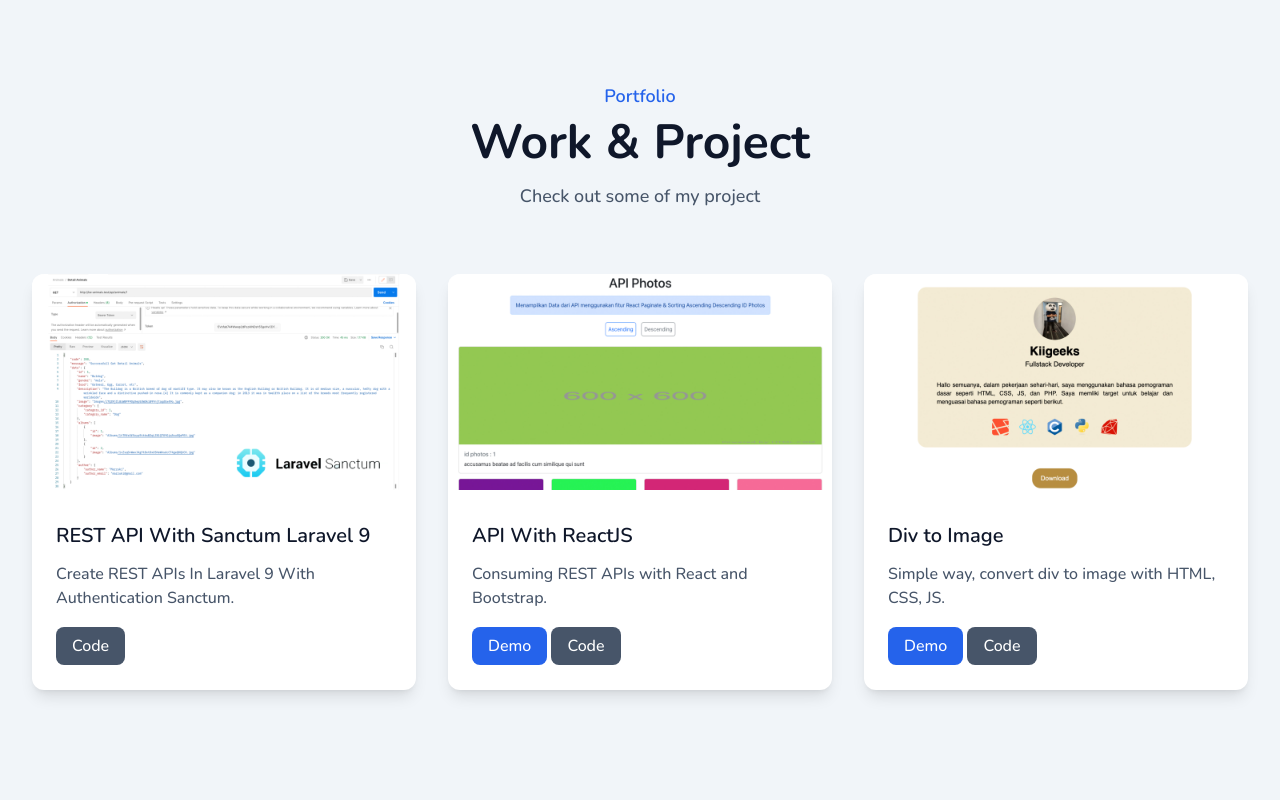
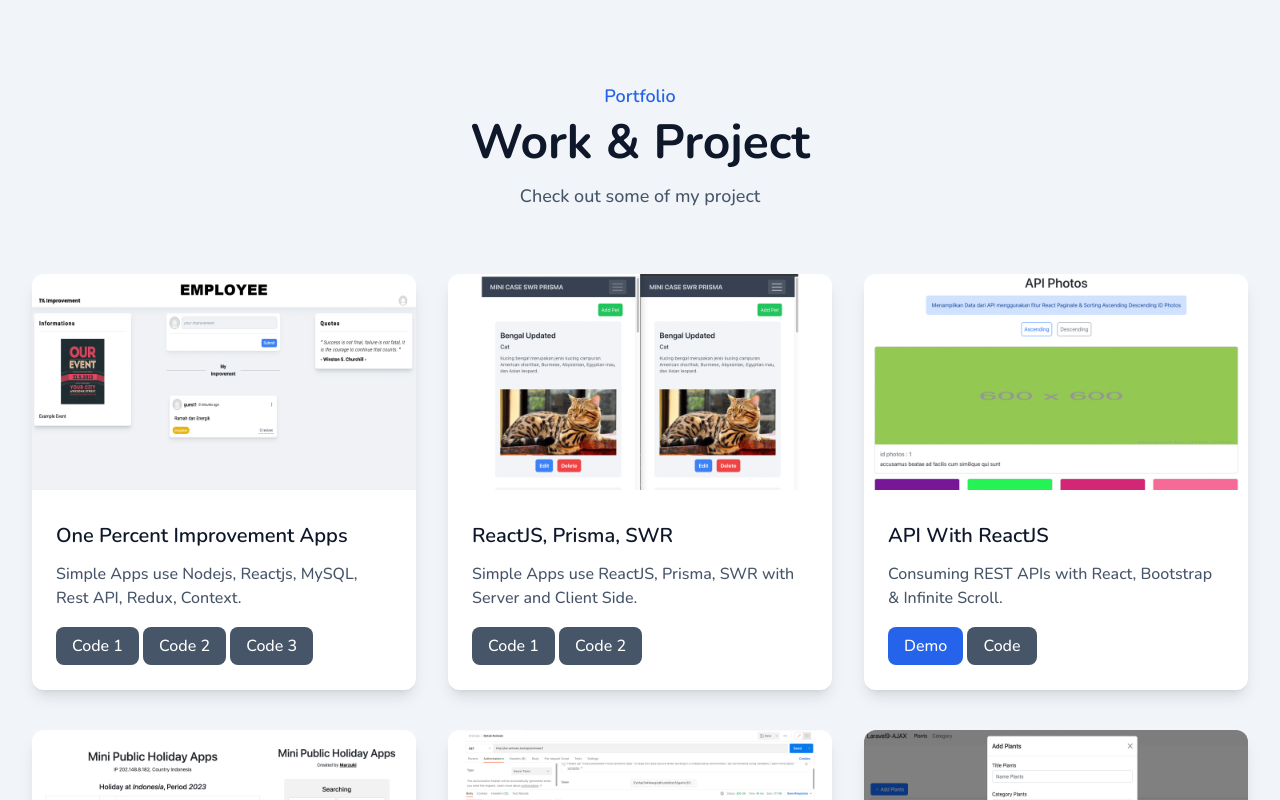
Before and after one commit to kiigeeks/kiigeeks.github.io, a website: page index.html in a window 1280 px wide. Shown: the part 2000-2800 px from the top of the page. Drawn offline with nearby package versions, Linux system fonts and the light colour scheme.

Commit message:
Update Project

```diff
--- a/index.html
+++ b/index.html
@@ -71,7 +71,7 @@
                     </h1>
                     <h2 class="font-medium text-dark dark:text-white text-lg lg:text-2xl mb-5">I'm a <span id="role" class="font-bold italic"></span></h2>
                     <p class="font-medium text-secondary dark:text-third mb-10 leading-relaxed">
-                        I have 5+ years of experience and using technologies like PHP, Bootsrap, MySQL.
+                        I have 5+ years of experience and using technologies like PHP(Native, laravel), Javascript(ReactJS, NodeJs), Bootsrap, TailwindCSS, MySQL.
                     </p>
                     <form method="get" action="./dist/doc/CV Ahmad Marzuki EN.pdf">
                         <button type="submit" class="text-base font-semibold text-white bg-primary py-3 px-8 rounded-full hover:shadow-lg hover:opacity-80 transition duration-300 ease-in-out ">My Curriculum Vitae </button>
@@ -252,6 +252,62 @@
             <div class="flex flex-wrap items-center justify-center">
                 <div class="w-full px-4 lg:w-1/2 xl:w-1/3">
                     <div class="bg-white dark:bg-dark rounded-xl shadow-lg overflow-hidden mb-10">
+                        <img src="./dist/img/project/onepercent.jpg" alt="programing" class="w-full">
+                        <div class="py-8 px-6">
+                            <h3>
+                                <a href="" class="block mb-3 font-semibold text-xl text-dark dark:text-white hover:text-primary truncate">One Percent Improvement Apps</a>
+                            </h3>
+                            <p class="font-medium text-base text-secondary dark:text-third mb-6">Simple Apps use Nodejs, Reactjs, MySQL, Rest API, Redux, Context.</p>
+                            <!-- <a href="" target="_blank" class="font-medium text-small text-white bg-primary py-2 px-4 rounded-lg hover:opacity-80">Demo</a> -->
+                            <a href="https://github.com/kiigeeks/One-Percent-Improvement-Client-Employee" target="_blank" class="font-medium text-small text-white bg-secondary py-2 px-4 rounded-lg hover:opacity-80">Code 1</a>
+                            <a href="https://github.com/kiigeeks/One-Percent-Improvement-Client-Admin" target="_blank" class="font-medium text-small text-white bg-secondary py-2 px-4 rounded-lg hover:opacity-80">Code 2</a>
+                            <a href="https://github.com/kiigeeks/One-Percent-Improvement-Server" target="_blank" class="font-medium text-small text-white bg-secondary py-2 px-4 rounded-lg hover:opacity-80">Code 3</a>
+                        </div>
+                    </div>
+                </div>
+                <div class="w-full px-4 lg:w-1/2 xl:w-1/3">
+                    <div class="bg-white dark:bg-dark rounded-xl shadow-lg overflow-hidden mb-10">
+                        <img src="./dist/img/project/prismaSwr.jpg" alt="programing" class="w-full">
+                        <div class="py-8 px-6">
+                            <h3>
+                                <a href="" class="block mb-3 font-semibold text-xl text-dark dark:text-white hover:text-primary truncate">ReactJS, Prisma, SWR</a>
+                            </h3>
+                            <p class="font-medium text-base text-secondary dark:text-third mb-6">Simple Apps use ReactJS, Prisma, SWR with Server and Client Side.</p>
+                            <!-- <a href="" target="_blank" class="font-medium text-small text-white bg-primary py-2 px-4 rounded-lg hover:opacity-80">Demo</a> -->
+                            <a href="https://github.com/kiigeeks/ReactJS-Prisma-SWR-Client" target="_blank" class="font-medium text-small text-white bg-secondary py-2 px-4 rounded-lg hover:opacity-80">Code 1</a>
+                            <a href="https://github.com/kiigeeks/ReactJS-Prisma-SWR-Server" target="_blank" class="font-medium text-small text-white bg-secondary py-2 px-4 rounded-lg hover:opacity-80">Code 2</a>
+                        </div>
+                    </div>
+                </div>
+                <div class="w-full px-4 lg:w-1/2 xl:w-1/3">
+                    <div class="bg-white dark:bg-dark rounded-xl shadow-lg overflow-hidden mb-10">
+                        <img src="./dist/img/project/apiReact.jpg" alt="programing" class="w-full">
+                        <div class="py-8 px-6">
+                            <h3>
+                                <a href="" class="block mb-3 font-semibold text-xl text-dark dark:text-white hover:text-primary truncate">API With ReactJS</a>
+                            </h3>
+                            <p class="font-medium text-base text-secondary dark:text-third mb-6">Consuming REST APIs with React, Bootstrap & Infinite Scroll.</p>
+                            <a href="https://reactjs-fundamental.vercel.app/" target="_blank" class="font-medium text-small text-white bg-primary py-2 px-4 rounded-lg hover:opacity-80">Demo</a>
+                            <a href="https://github.com/kiigeeks/reactjs-fundamental" target="_blank" class="font-medium text-small text-white bg-secondary py-2 px-4 rounded-lg hover:opacity-80">Code</a>
+                        </div>
+                    </div>
+                </div>
+
+                <div class="w-full px-4 lg:w-1/2 xl:w-1/3">
+                    <div class="bg-white dark:bg-dark rounded-xl shadow-lg overflow-hidden mb-10">
+                        <img src="./dist/img/project/minipublicholiday.jpg" alt="programing" class="w-full">
+                        <div class="py-8 px-6">
+                            <h3>
+                                <a href="" class="block mb-3 font-semibold text-xl text-dark dark:text-white hover:text-primary truncate">Mini Public Holiday Apps</a>
+                            </h3>
+                            <p class="font-medium text-base text-secondary dark:text-third mb-6">Consume API from geolocation and nager date (World Public Holiday).</p>
+                            <a href="https://mini-worldwide-public-holiday-apps.vercel.app/" target="_blank" class="font-medium text-small text-white bg-primary py-2 px-4 rounded-lg hover:opacity-80">Demo</a>
+                            <a href="https://github.com/kiigeeks/Public-Holiday-Apps" target="_blank" class="font-medium text-small text-white bg-secondary py-2 px-4 rounded-lg hover:opacity-80">Code</a>
+                        </div>
+                    </div>
+                </div>
+                <div class="w-full px-4 lg:w-1/2 xl:w-1/3">
+                    <div class="bg-white dark:bg-dark rounded-xl shadow-lg overflow-hidden mb-10">
                         <img src="./dist/img/project/laravelSanctum.jpg" alt="programing" class="w-full">
                         <div class="py-8 px-6">
                             <h3>
@@ -265,27 +321,14 @@
                 </div>
                 <div class="w-full px-4 lg:w-1/2 xl:w-1/3">
                     <div class="bg-white dark:bg-dark rounded-xl shadow-lg overflow-hidden mb-10">
-                        <img src="./dist/img/project/apiReact.jpg" alt="programing" class="w-full">
+                        <img src="./dist/img/project/larajax.jpg" alt="programing" class="w-full">
                         <div class="py-8 px-6">
                             <h3>
-                                <a href="" class="block mb-3 font-semibold text-xl text-dark dark:text-white hover:text-primary truncate">API With ReactJS</a>
+                                <a href="" class="block mb-3 font-semibold text-xl text-dark dark:text-white hover:text-primary truncate">Laravel 9 - AJAX CRUD</a>
                             </h3>
-                            <p class="font-medium text-base text-secondary dark:text-third mb-6">Consuming REST APIs with React and Bootstrap.</p>
-                            <a href="https://reactjs-fundamental.vercel.app/" target="_blank" class="font-medium text-small text-white bg-primary py-2 px-4 rounded-lg hover:opacity-80">Demo</a>
-                            <a href="https://github.com/kiigeeks/reactjs-fundamental" target="_blank" class="font-medium text-small text-white bg-secondary py-2 px-4 rounded-lg hover:opacity-80">Code</a>
-                        </div>
-                    </div>
-                </div>
-                <div class="w-full px-4 lg:w-1/2 xl:w-1/3">
-                    <div class="bg-white dark:bg-dark rounded-xl shadow-lg overflow-hidden mb-10">
-                        <img src="./dist/img/project/divToImage.jpg" alt="programing" class="w-full">
-                        <div class="py-8 px-6">
-                            <h3>
-                                <a href="" class="block mb-3 font-semibold text-xl text-dark dark:text-white hover:text-primary truncate">Div to Image</a>
-                            </h3>
-                            <p class="font-medium text-base text-secondary dark:text-third mb-6">Simple way, convert div to image with HTML, CSS, JS.</p>
-                            <a href="https://div-to-image.vercel.app/" target="_blank" class="font-medium text-small text-white bg-primary py-2 px-4 rounded-lg hover:opacity-80">Demo</a>
-                            <a href="https://github.com/kiigeeks/div-to-image" target="_blank" class="font-medium text-small text-white bg-secondary py-2 px-4 rounded-lg hover:opacity-80">Code</a>
+                            <p class="font-medium text-base text-secondary dark:text-third mb-6">Simple Case, CRUD Laravel 9 use Modal Bootsrap & AJAX</p>
+                            <!-- <a href="https://div-to-image.vercel.app/" target="_blank" class="font-medium text-small text-white bg-primary py-2 px-4 rounded-lg hover:opacity-80">Demo</a> -->
+                            <a href="https://github.com/kiigeeks/Laravel9-CRUD-with-Modal-Bootstrap-AJAX" target="_blank" class="font-medium text-small text-white bg-secondary py-2 px-4 rounded-lg hover:opacity-80">Code</a>
                         </div>
                     </div>
                 </div>
```
Also changed, not shown: dist/img/project/larajax.jpg (added), dist/img/project/minipublicholiday.jpg (added), dist/img/project/onepercent.jpg (added), dist/img/project/prismaSwr.jpg (added), dist/output.css, 4 other files.
